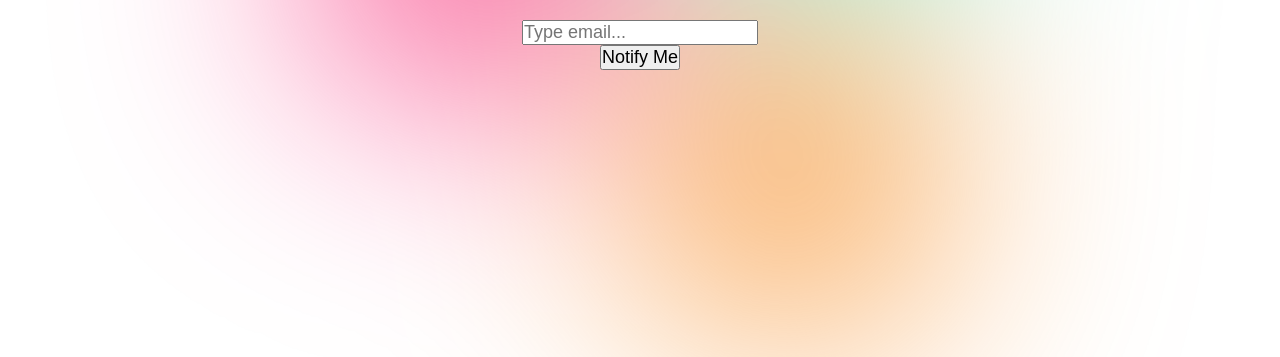
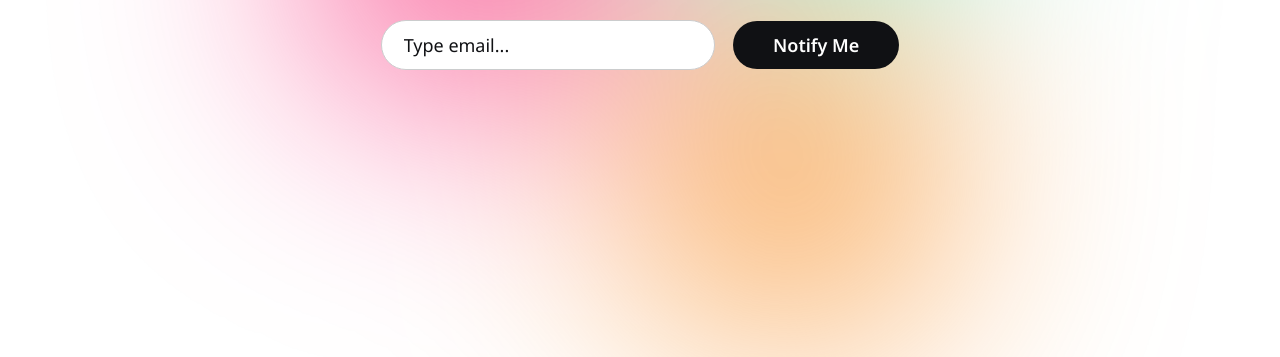
Before and after one commit to uzoway/mindmana, a plain HTML site: page print.html in a window 1280 px wide. Shown: the part 443-800 px from the top of the page. Drawn offline with Linux system fonts and the light colour scheme; a script that the page names is missing; a web font is replaced by a local one.

Commit message:
style: Add styles for the print page

```diff
--- a/style.css
+++ b/style.css
@@ -4,6 +4,7 @@
     --thunder: #242628;
     --boulder: #7C7E83;
     --starry-night30: rgba(16, 17, 20, 0.30);
+    --starry-night90: rgba(16, 17, 20, 0.90);
     --silver: #CBCCCD;
     --white: #FFFFFF;
 
@@ -440,3 +441,85 @@ body.scrolled .navigation {
 .wrapper .disclaimer__container .container {
     padding: 20vh 1.2rem;
 }
+
+/* Print Page */
+.container__form {
+    display: flex;
+    align-items: center;
+    justify-content: space-between;
+    max-width: 80%;
+    margin: 0 auto;
+    padding: .3rem;
+    gap: 1rem;
+}
+
+.container__form .form__group {
+    flex-grow: 1;
+}
+
+.container__form input {
+    padding: .66rem 1.2rem;
+    font-size: 1rem;
+    font-family: var(--secondary-font);
+    font-weight: 400;
+    border-radius: var(--radius-lg);
+    outline: none;
+    border: 1px solid var(--silver);
+    color: var(--starry-night);
+    width: 100%;
+    transition: border .35s ease;
+}
+
+.container__form input:focus,
+.container__form input:hover {
+    border: 1px solid var(--starry-night90);
+}
+
+.container__form input::placeholder {
+    font-size: 1rem;
+    font-family: var(--secondary-font);
+    font-weight: 400;
+    color: var(--starry-night);
+}
+
+.container__form .container__form--btn {
+    font-size: 1rem;
+    color: var(--white);
+    background-color: var(--starry-night);
+    font-family: var(--secondary-font);
+    font-weight: 600;
+    outline: none;
+    border: none;
+    padding: .66rem 2.2rem;
+    border-radius: var(--radius-lg);
+    cursor: pointer;
+    transition: background-color .35s ease-out;
+}
+
+.container__form .container__form--btn:hover {
+    background-color: var(--starry-night30);
+}
+
+.container__form .container__form--btn:focus {
+    background-color: var(--starry-night30);
+    outline: 2px solid var(--black);
+    outline-offset: 2px;
+}
+
+@media (max-width: 1115px) {
+    .container__form {
+        max-width: 100%;
+    }
+}
+
+@media (max-width: 907px) {
+    .container__form {
+        flex-wrap: wrap;
+    }
+
+    .container__form .container__form--btn,
+    .container__form .form__group {
+        flex-basis: 100%;
+
+    }
+}
```
